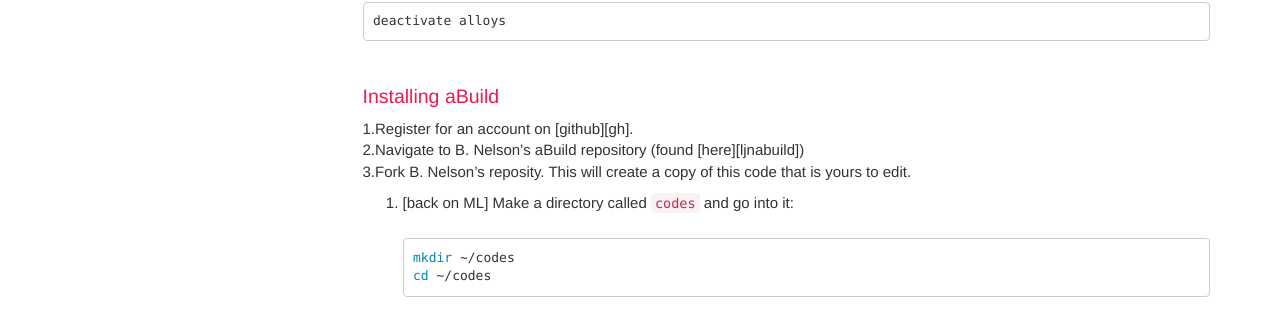
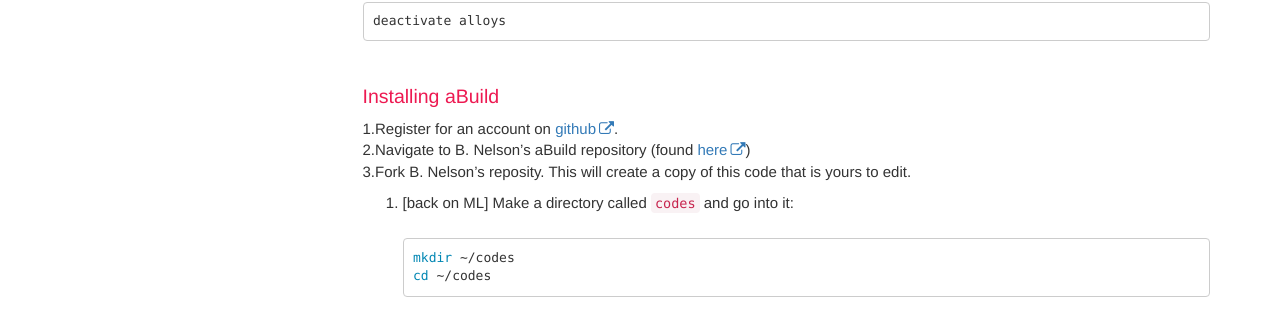
Before and after one commit to byui-physics/main, a Jekyll site: the page built from pages/Faculty/NelsonL/materialsResearch/neededSoftware.md, in a window 1280 px wide. Shown: the part 1293-1604 px from the top of the page. Built offline with Jekyll 4.4.1, drawn with Linux system fonts in a browser that asks for light colours; comment, search, counter and statistics services are not loaded; part of the change alters nothing that is shown.

Commit message:
Broken links

````diff
--- a/pages/Faculty/NelsonL/materialsResearch/neededSoftware.md
+++ b/pages/Faculty/NelsonL/materialsResearch/neededSoftware.md
@@ -85,3 +85,5 @@ pip install -e ~/codes/aBuild
 ```
 
 [AFLOWInstall]: http://materials.duke.edu/AFLOW/AFLOW_WORKSHOP/1_aflow_school_2019_introduction.pptx
+[gh]:https://www.github.com
+[ljnabuild]: https://github.com/lancejnelson/aBuild
````
